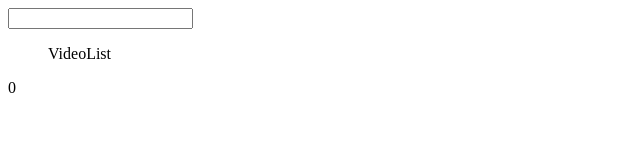
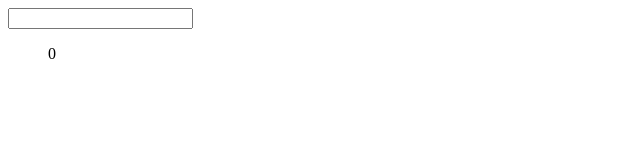
Before and after one commit to shahramg92/YouTube-Vues, a Vue app in the folder youtube-vues/: page / in a window 1280 px wide. Shown: the top 160 px of the page, without its empty margins (0-640 px from the left). Built offline with nearby package versions, Linux system fonts and the light colour scheme.

Commit message:
share props from parent to child

```diff
--- a/youtube-vues/src/App.vue
+++ b/youtube-vues/src/App.vue
@@ -1,8 +1,7 @@
 <template>
   <div>
     <SearchBar @termChange="onTermChange"></SearchBar>
-    <VideoList></VideoList>
-    {{ videos.length }}
+    <VideoList :videosList="videos"></VideoList>
   </div>
 </template>
 
--- a/youtube-vues/src/components/VideoList.vue
+++ b/youtube-vues/src/components/VideoList.vue
@@ -1,12 +1,15 @@
 <template>
   <ul>
-    VideoList
+    {{ videosList.length }}
   </ul>
 </template>
 
 <script>
 export default {
-  name: 'VideoList'
+  name: 'VideoList',
+  props: {
+    videosList: Array
+  }
 };
 </script>
 
```
